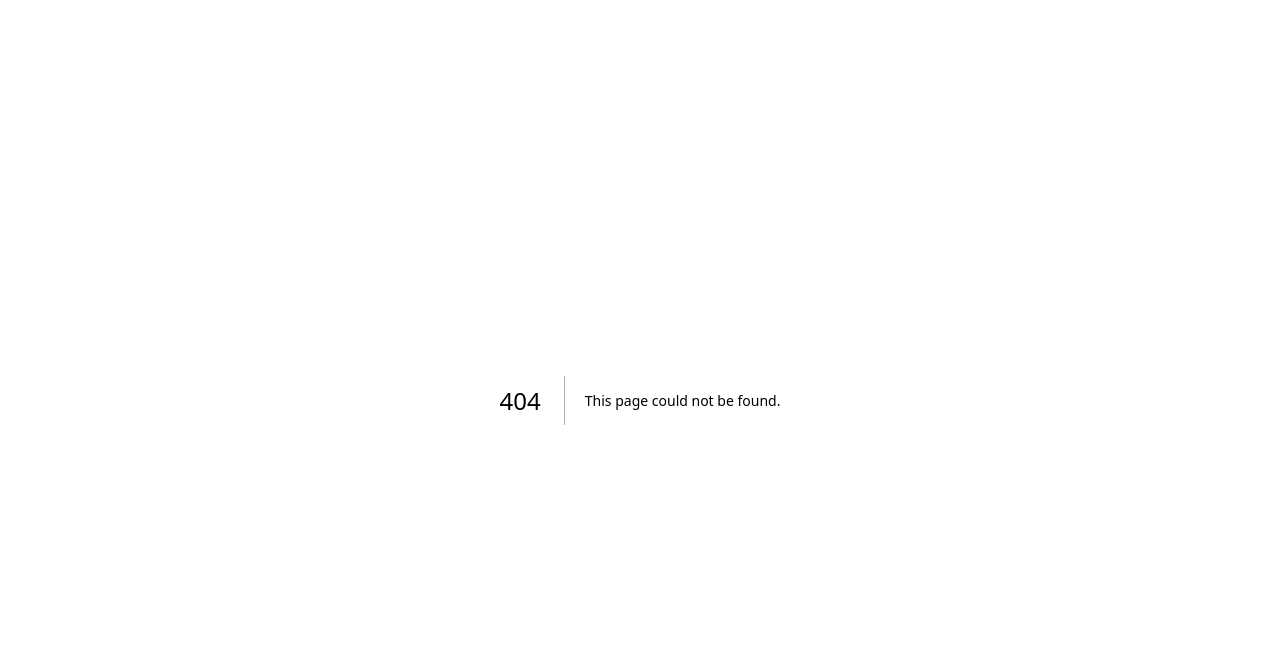
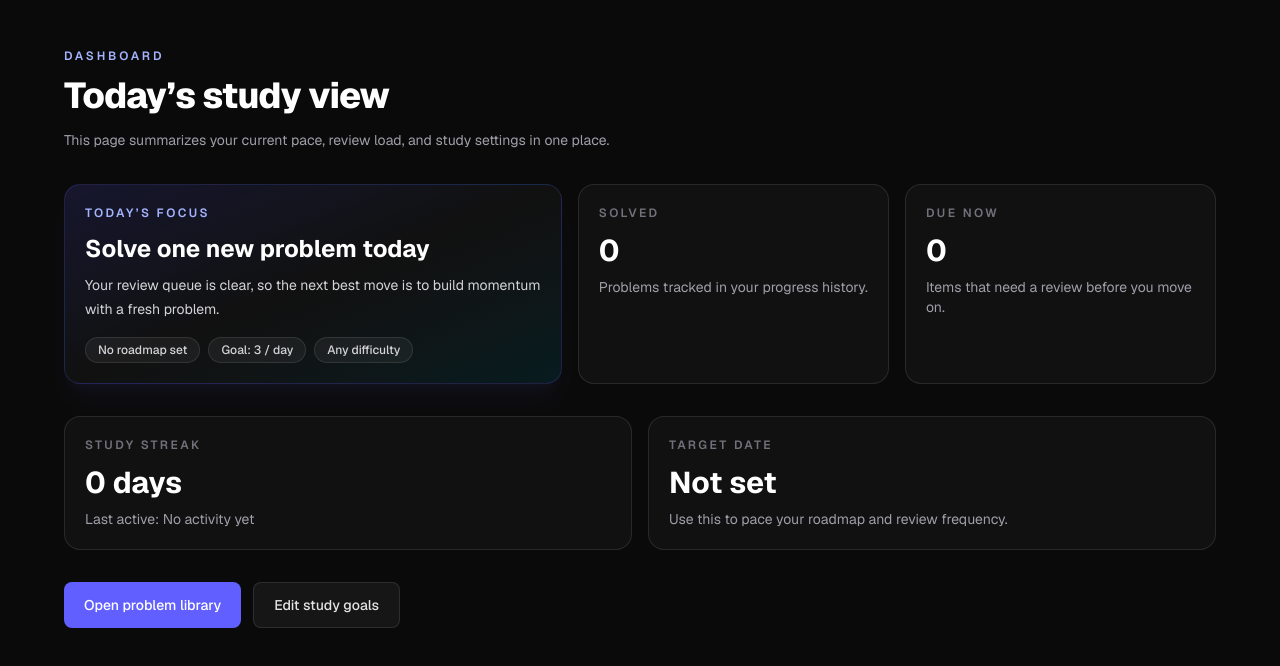
Before and after one commit to Pointdexter37/Algo, a Next.js app: page /dashboard in a window 1280 px wide. Before the commit this address had no page. Shown: the top 666 px of the page. Built offline with nearby package versions, Linux system fonts and the light colour scheme; no server answers; the database is empty; sample sign-in values are in the browser's storage.

Commit message:
a dedicate dashboard for goal and target

```diff
--- /dev/null
+++ b/app/dashboard/page.tsx
@@ -0,0 +1,173 @@
+import Link from "next/link"
+import { redirect } from "next/navigation"
+import { getServerSession } from "next-auth/next"
+import { authOptions } from "@/lib/auth"
+import { prisma } from "@/lib/prisma"
+
+function getDateKey(date: Date) {
+  return new Intl.DateTimeFormat("en-CA", {
+    timeZone: "Asia/Kolkata",
+  }).format(date)
+}
+
+function shiftDateKey(dateKey: string, days: number) {
+  const date = new Date(`${dateKey}T00:00:00.000Z`)
+  date.setUTCDate(date.getUTCDate() - days)
+  return date.toISOString().slice(0, 10)
+}
+
+function getCurrentStreak(submittedAtList: Date[]) {
+  const uniqueDays = new Set(submittedAtList.map(getDateKey))
+  if (uniqueDays.size === 0) {
+    return { currentStreak: 0, lastActiveDate: null }
+  }
+
+  const sortedDays = Array.from(uniqueDays).sort().reverse()
+  let currentStreak = 0
+  let cursor = sortedDays[0]
+
+  while (uniqueDays.has(cursor)) {
+    currentStreak += 1
+    cursor = shiftDateKey(cursor, 1)
+  }
+
+  return {
+    currentStreak,
+    lastActiveDate: sortedDays[0],
+  }
+}
+
+export default async function DashboardPage() {
+  const session = await getServerSession(authOptions)
+
+  if (!session?.user?.id) {
+    redirect("/api/auth/signin?callbackUrl=/dashboard")
+  }
+
+  const userId = session.user.id
+
+  const [preferences, progress, submissions] = await Promise.all([
+    prisma.userPreference.findUnique({ where: { userId } }),
+    prisma.userProgress.findMany({
+      where: { userId },
+      select: { nextReviewDate: true },
+    }),
+    prisma.submission.findMany({
+      where: { userId },
+      select: { submittedAt: true },
+      orderBy: { submittedAt: "desc" },
+    }),
+  ])
+
+  const now = new Date()
+  const dueCount = progress.filter((item) => item.nextReviewDate <= now).length
+  const solvedCount = progress.length
+  const streak = getCurrentStreak(submissions.map((item) => item.submittedAt))
+
+  return (
+    <main className="min-h-screen bg-[#0a0a0a] px-6 py-12 text-zinc-100">
+      <div className="mx-auto max-w-6xl space-y-8">
+        <section className="space-y-3">
+          <p className="text-xs font-semibold uppercase tracking-[0.24em] text-indigo-300">
+            Dashboard
+          </p>
+          <h1 className="text-4xl font-extrabold tracking-tight text-white">
+            Today’s study view
+          </h1>
+          <p className="max-w-2xl text-sm leading-6 text-zinc-400">
+            This page summarizes your current pace, review load, and study settings in one
+            place.
+          </p>
+        </section>
+
+        <section className="grid gap-4 md:grid-cols-[1.6fr_1fr_1fr]">
+          <div className="rounded-2xl border border-indigo-500/20 bg-gradient-to-br from-indigo-500/15 via-white/[0.03] to-cyan-500/10 p-5 shadow-xl shadow-indigo-500/5">
+            <p className="text-xs font-semibold uppercase tracking-[0.2em] text-indigo-300">
+              Today’s focus
+            </p>
+            <h2 className="mt-3 text-2xl font-bold text-white">
+              {dueCount > 0 ? "Review due problems first" : "Solve one new problem today"}
+            </h2>
+            <p className="mt-2 max-w-2xl text-sm leading-6 text-zinc-300">
+              {dueCount > 0
+                ? "Your spaced-repetition queue already has items waiting. Clear those before starting new work."
+                : "Your review queue is clear, so the next best move is to build momentum with a fresh problem."}
+            </p>
+            <div className="mt-4 flex flex-wrap gap-2">
+              <span className="inline-flex items-center rounded-full border border-white/10 bg-white/5 px-3 py-1 text-xs font-medium text-zinc-300">
+                {preferences?.targetRoadmap ?? "No roadmap set"}
+              </span>
+              <span className="inline-flex items-center rounded-full border border-white/10 bg-white/5 px-3 py-1 text-xs font-medium text-zinc-300">
+                Goal: {preferences?.dailyGoal ?? 3} / day
+              </span>
+              <span className="inline-flex items-center rounded-full border border-white/10 bg-white/5 px-3 py-1 text-xs font-medium text-zinc-300">
+                {preferences?.preferredDifficulty ?? "Any difficulty"}
+              </span>
+            </div>
+          </div>
+
+          <div className="rounded-2xl border border-white/10 bg-white/[0.03] p-5">
+            <p className="text-xs font-semibold uppercase tracking-[0.2em] text-zinc-500">
+              Solved
+            </p>
+            <p className="mt-3 text-3xl font-bold text-white">{solvedCount}</p>
+            <p className="mt-2 text-sm text-zinc-400">
+              Problems tracked in your progress history.
+            </p>
+          </div>
+
+          <div className="rounded-2xl border border-white/10 bg-white/[0.03] p-5">
+            <p className="text-xs font-semibold uppercase tracking-[0.2em] text-zinc-500">
+              Due now
+            </p>
+            <p className="mt-3 text-3xl font-bold text-white">{dueCount}</p>
+            <p className="mt-2 text-sm text-zinc-400">
+              Items that need a review before you move on.
+            </p>
+          </div>
+        </section>
+
+        <section className="grid gap-4 md:grid-cols-2">
+          <div className="rounded-2xl border border-white/10 bg-white/[0.03] p-5">
+            <p className="text-xs font-semibold uppercase tracking-[0.2em] text-zinc-500">
+              Study streak
+            </p>
+            <p className="mt-3 text-3xl font-bold text-white">{streak.currentStreak} days</p>
+            <p className="mt-2 text-sm text-zinc-400">
+              Last active: {streak.lastActiveDate ?? "No activity yet"}
+            </p>
+          </div>
+
+          <div className="rounded-2xl border border-white/10 bg-white/[0.03] p-5">
+            <p className="text-xs font-semibold uppercase tracking-[0.2em] text-zinc-500">
+              Target date
+            </p>
+            <p className="mt-3 text-3xl font-bold text-white">
+              {preferences?.targetInterviewDate
+                ? preferences.targetInterviewDate.toISOString().slice(0, 10)
+                : "Not set"}
+            </p>
+            <p className="mt-2 text-sm text-zinc-400">
+              Use this to pace your roadmap and review frequency.
+            </p>
+          </div>
+        </section>
+
+        <div className="flex flex-wrap gap-3">
+          <Link
+            href="/problems"
+            className="inline-flex items-center rounded-lg bg-indigo-500 px-5 py-3 text-sm font-medium text-white transition-colors hover:bg-indigo-400"
+          >
+            Open problem library
+          </Link>
+          <Link
+            href="/onboarding"
+            className="inline-flex items-center rounded-lg border border-white/10 bg-white/5 px-5 py-3 text-sm font-medium text-zinc-200 transition-colors hover:bg-white/10"
+          >
+            Edit study goals
+          </Link>
+        </div>
+      </div>
+    </main>
+  )
+}
--- a/app/page.tsx
+++ b/app/page.tsx
@@ -42,6 +42,12 @@ export default function Home() {
               Open problem library
             </Link>
             <Link
+              href="/dashboard"
+              className="inline-flex items-center rounded-lg border border-white/10 bg-white/5 px-5 py-3 text-sm font-medium text-zinc-200 transition-colors hover:bg-white/10"
+            >
+              Open dashboard
+            </Link>
+            <Link
               href="/onboarding"
               className="inline-flex items-center rounded-lg border border-white/10 bg-white/5 px-5 py-3 text-sm font-medium text-zinc-200 transition-colors hover:bg-white/10"
             >
```
